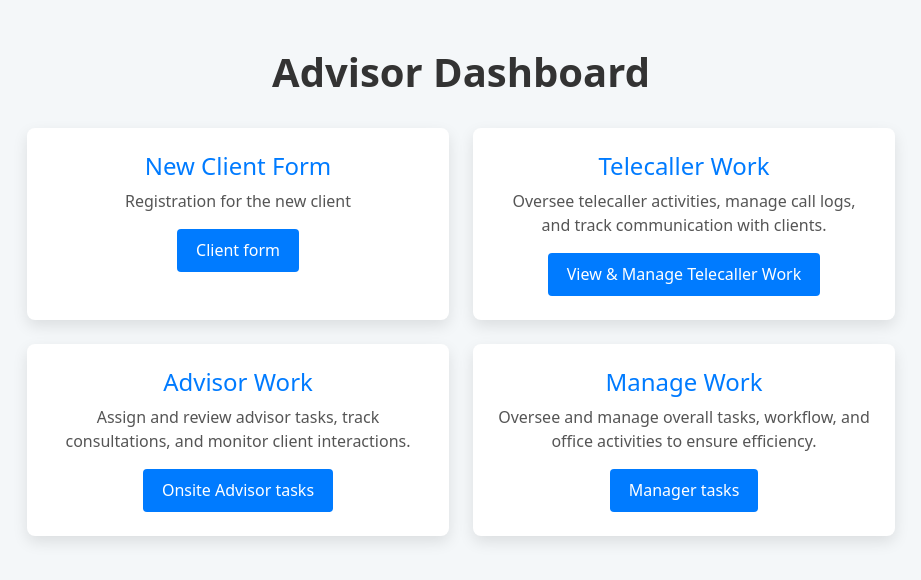
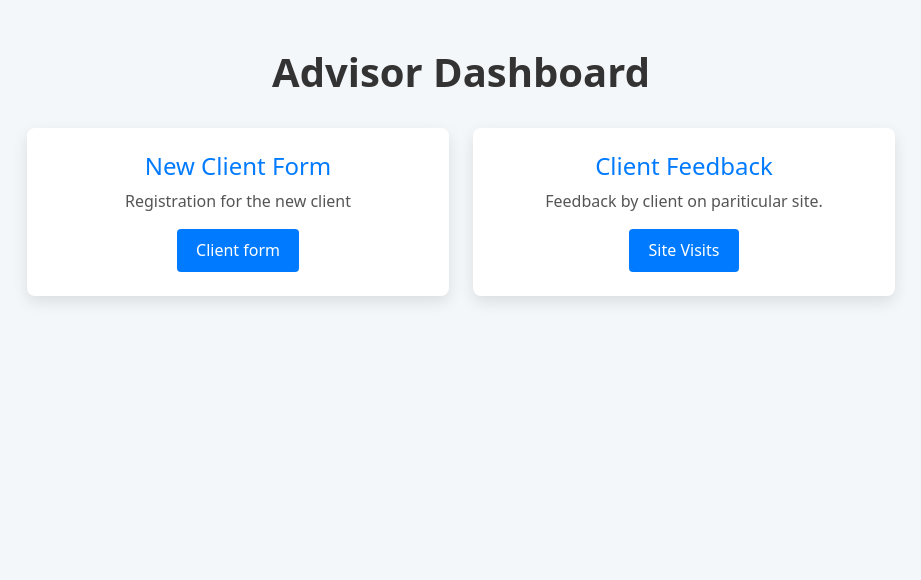
Before and after one commit to Nilesh-Burla1106/Real_Estate_App, a React app in the folder client/: page /advisor in a window 1280 px wide. Shown: the top 580 px of the page, without its empty margins (179-1100 px from the left). Built offline with nearby package versions, Linux system fonts and the light colour scheme; the HTML template or start-up script is replaced by a standard one.

Commit message:
images
added image

```diff
--- a/client/src/Components/Advisor.jsx
+++ b/client/src/Components/Advisor.jsx
@@ -20,36 +20,15 @@ const Advisor = () => {
 
         {/* Telecaller Work Section */}
         <div className="admin-card">
-          <h4>Telecaller Work</h4>
-          <p>Oversee telecaller activities, manage call logs, and track communication with clients.</p>
+          <h4>Client Feedback</h4>
+          <p>Feedback by client on pariticular site.</p>
           <button className="admin-button">
-              <Link to="/telecaller" style={{ color: 'white', textDecoration: 'none' }}>
-                  View & Manage Telecaller Work
+              <Link to="/site-visit" style={{ color: 'white', textDecoration: 'none' }}>
+                  Site Visits
               </Link>
           </button>
         </div>
 
-        {/* Advisor Work Section */}
-        <div className="admin-card">
-          <h4>Advisor Work</h4>
-          <p>Assign and review advisor tasks, track consultations, and monitor client interactions.</p>
-          <button className="admin-button">
-              <Link to="/advisor" style={{ color: 'white', textDecoration: 'none' }}>
-                  Onsite Advisor tasks
-              </Link>
-          </button>
-        </div>
-
-        {/* Manage Work Section */}
-        <div className="admin-card">
-          <h4>Manage Work</h4>
-          <p>Oversee and manage overall tasks, workflow, and office activities to ensure efficiency.</p>
-          <button className="admin-button">
-              <Link to="/manager" style={{ color: 'white', textDecoration: 'none' }}>
-              Manager tasks
-              </Link>
-          </button>
-        </div>
       </div>
     </div>
   );
--- a/client/src/Components/Home.jsx
+++ b/client/src/Components/Home.jsx
@@ -1,5 +1,6 @@
 import React from 'react';
 import '../css/Home.css';
+// import '../assets/Background_Image.jpg'
 import { Link } from 'react-router-dom';
 
 const Home = () => {
--- a/client/src/Components/Login.jsx
+++ b/client/src/Components/Login.jsx
@@ -2,21 +2,28 @@ import React, { useState } from 'react';
 import { Link } from 'react-router-dom';
 import axios from 'axios';
 import { useNavigate } from 'react-router-dom';
-import '../css/Login.css'
+import '../css/Login.css';
+
 
 const Login = () => {
     const [email, setEmail] = useState('');
     const [password, setPassword] = useState('');
-    const [role, setRole] = useState(''); // New state for role selection
+    const [role, setRole] = useState('');
+    const [loading, setLoading] = useState(false); // Added loading state
     const navigate = useNavigate();
 
     const handleSubmit = (e) => {
         e.preventDefault();
+        console.log("Selected role:", role);
+
         axios.post(`http://localhost:3001/login`, { email, password })
             .then(result => {
-                console.log(result);
+                console.log("Backend response:", result.data);
                 const { message, role: userRole } = result.data;
-                if (message === "Success" && role === userRole) { // Check if selected role matches
+
+                if (message === "Success") {
+                    if (role === userRole) {
+                        console.log("Navigating to:", userRole);
                         switch (userRole) {
                             case "Admin":
                                 navigate('/admin');
@@ -37,10 +44,16 @@ const Login = () => {
                                 navigate('/home');
                         }
                     } else {
-                    alert(message === "Success" ? "Role mismatch" : message); // Show error message
+                        alert("Role mismatch! Please select the correct role.");
+                    }
+                } else {
+                    alert(message); // Show any other error message from the backend
                 }
             })
-            .catch(err => console.log(err));
+            .catch(err => {
+                console.log("Error:", err);
+                alert("Something went wrong, please try again.");
+            });
     };
 
     return (
@@ -90,8 +103,8 @@ const Login = () => {
                     <div className="forget-pass">
                         <Link className="link" to="/forgot-password">Forgot Password?</Link>
                     </div>
-                    <button type="submit" className="btn btn-primary btn-block">
-                        Log in
+                    <button type="submit" className="btn btn-primary btn-block" disabled={loading}>
+                        {loading ? 'Logging in...' : 'Log in'}
                     </button>
                 </form>
                 <p className="text-center mt-3">
--- a/client/src/css/Home.css
+++ b/client/src/css/Home.css
@@ -9,7 +9,7 @@
     align-items: center;
     justify-content: center;
     filter: brightness(1.8); /* Darken slightly for better text contrast */
-    background: url('https://media.istockphoto.com/id/1509023634/photo/land-plot-and-identify-registration-symbol-in-aerial-view.jpg?s=1024x1024&w=is&k=20&c=L-nj38d_E6fAwvrvd6TJhzySFD1glKKU4h5q4IRYY5c=') no-repeat center center/cover;
+    background: url('../assets/Background_Image.jpg') no-repeat center center/cover;
   }
 
   .overlay {
```
Also changed, not shown: client/src/assets/Background_Image.jpg (added). Lines whose indentation alone changed are shown as unchanged.
